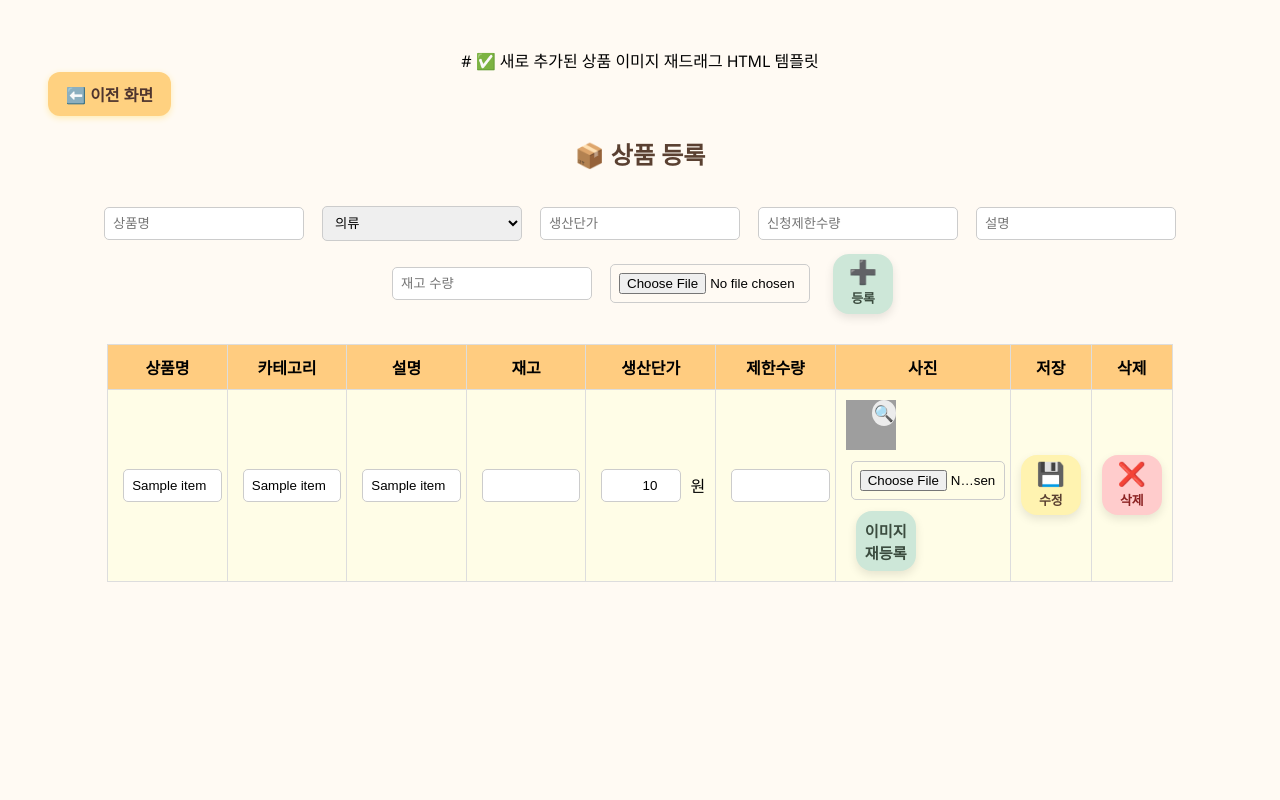
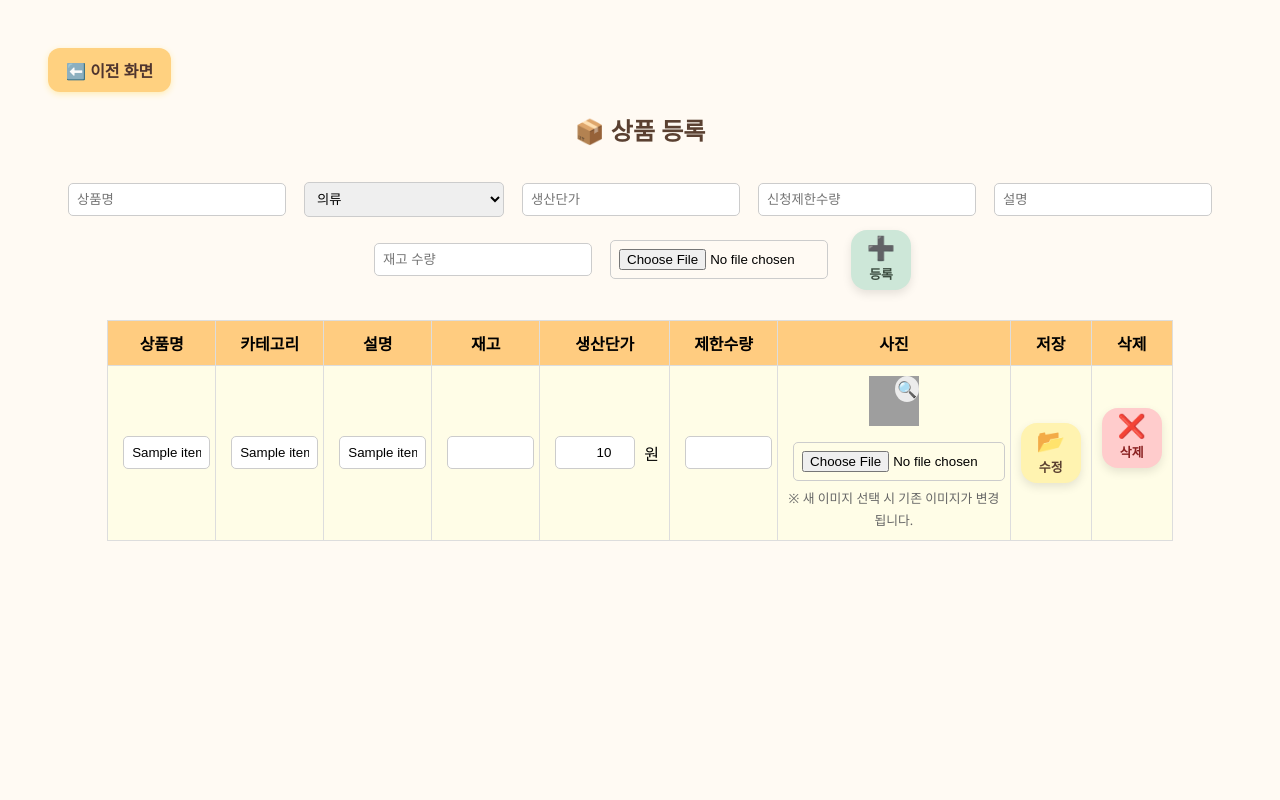
Before and after one commit to carrot0217/beautifulstore, a Flask app: page /admin/items in a window 1280 px wide. Run offline with Flask 3, Linux system fonts and the light colour scheme; the visitor is signed in with stand-in values (Sample User, id 1); a database or web service that is not in the repository returns one stand-in record (values such as "Sample title"); some libraries are stand-ins or nearby versions; grey boxes are pictures that could not be loaded.

Commit message:
admin_items 수정

```diff
--- a/templates/admin_items.html
+++ b/templates/admin_items.html
@@ -1,10 +1,8 @@
-# ✅ 새로 추가된 상품 이미지 재드래그 HTML 템플릿
-
 <!DOCTYPE html>
 <html lang="ko">
 <head>
   <meta charset="UTF-8">
-  <title>포장 상품 등록</title>
+  <title>상품 페이지</title>
   <meta name="viewport" content="width=device-width, initial-scale=1">
   <style>
     body { background-color: #fffaf3; font-family: 'Segoe UI', sans-serif; text-align: center; padding: 40px; }
@@ -89,7 +87,7 @@
       <input type="text" name="name" placeholder="상품명" required>
       <select name="category" onchange="handleCategoryChange(this)">
         <option value="의류">의류</option>
-        <option value="일반잡화">일반잡화</option>
+        <option value="일반자화">일반자화</option>
         <option value="주방용품">주방용품</option>
         <option value="가방/신발">가방/신발</option>
         <option value="도서/DVD">도서/DVD</option>
@@ -124,7 +122,7 @@
     </tr>
 {% for item in items %}
 <tr>
-  <form method="POST" enctype="multipart/form-data">
+  <form method="POST" enctype="multipart/form-data" action="/admin/items/edit/{{ item[0] }}">
     <td><input type="text" name="name" value="{{ item[1] }}" required></td>
     <td><input type="text" name="category" value="{{ item[5] or '' }}" required></td>
     <td><input type="text" name="description" value="{{ item[2] }}"></td>
@@ -142,27 +140,25 @@
         <img src="{{ item[6] }}" class="thumbnail" onerror="this.style.display='none'">
         <span class="zoom-icon" onclick="openPopup('{{ item[6] }}')">🔍</span>
       </div>
-      {% else %}
-      -
-      {% endif %}
+      {% else %}-{% endif %}
       <div style="margin-top: 6px;">
-        <form action="/admin/items/update_image/{{ item[0] }}" method="POST" enctype="multipart/form-data">
-          <input type="file" name="image" accept="image/*" required>
-          <button type="submit" class="btn-add" style="margin-top: 6px;">이미지 재등록</button>
-        </form>
+        <input type="file" name="image" accept="image/*">
+        <small style="font-size: 0.8em; color: #666;">※ 새 이미지 선택 시 기존 이미지가 변경됩니다.</small>
       </div>
     </td>
     <td>
-      <button type="submit" class="btn-edit" formaction="/admin/items/edit/{{ item[0] }}">
-        <span class="btn-emoji">💾</span><span class="btn-label">수정</span>
-      </button>
-    </td>
-    <td>
-      <button type="submit" class="btn-delete" formaction="/admin/items/delete/{{ item[0] }}" onclick="return confirm('정말 삭제하시겠습니까?');">
-        <span class="btn-emoji">❌</span><span class="btn-label">삭제</span>
+      <button type="submit" class="btn-edit">
+        <span class="btn-emoji">📂</span><span class="btn-label">수정</span>
       </button>
     </td>
   </form>
+  <td>
+    <form method="POST" action="/admin/items/delete/{{ item[0] }}">
+      <button type="submit" class="btn-delete" onclick="return confirm('정말 삭제하시겠습니까?');">
+        <span class="btn-emoji">❌</span><span class="btn-label">삭제</span>
+      </button>
+    </form>
+  </td>
 </tr>
 {% endfor %}
   </table>
```
